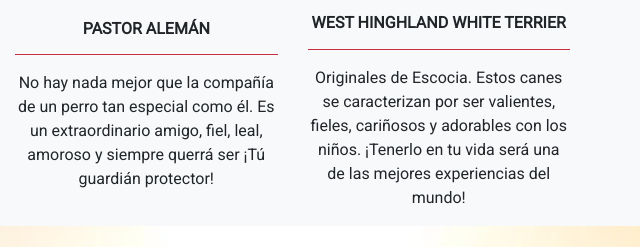
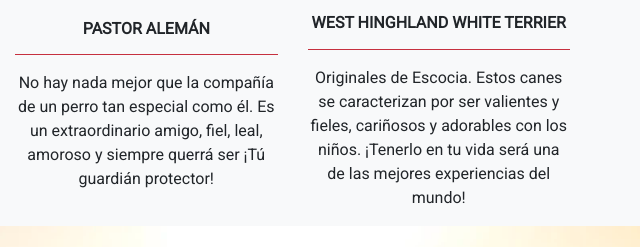
Before and after one commit to rayjp/alphapets, a plain HTML site: page index.html in a window 1280 px wide. Shown: the part 2100-2347 px from the top of the page, 640-1280 px from the left. Drawn offline with Linux system fonts and the light colour scheme.

```diff
--- a/index.html
+++ b/index.html
@@ -283,7 +283,7 @@
 							<hr class="bg-danger">
 						</div>
 
-						<p>Originales de Escocia. Estos canes se caracterizan por ser valientes, fieles, cariñosos y adorables con los niños. ¡Tenerlo en tu vida será una de las mejores experiencias del mundo!</p>
+						<p>Originales de Escocia. Estos canes se caracterizan por ser valientes y fieles, cariñosos y adorables con los niños. ¡Tenerlo en tu vida será una de las mejores experiencias del mundo!</p>
 
 					</div>
 					</div>
```
